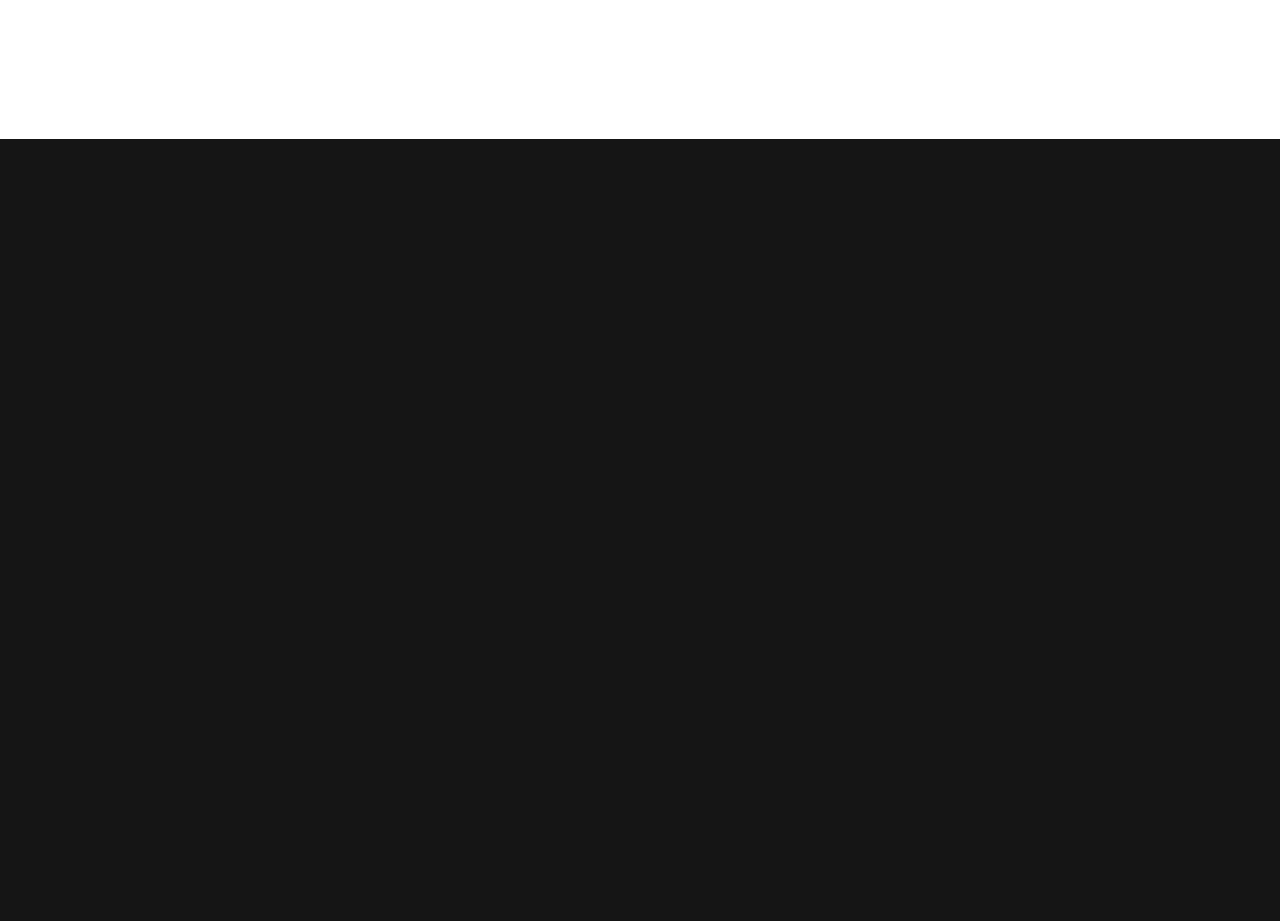
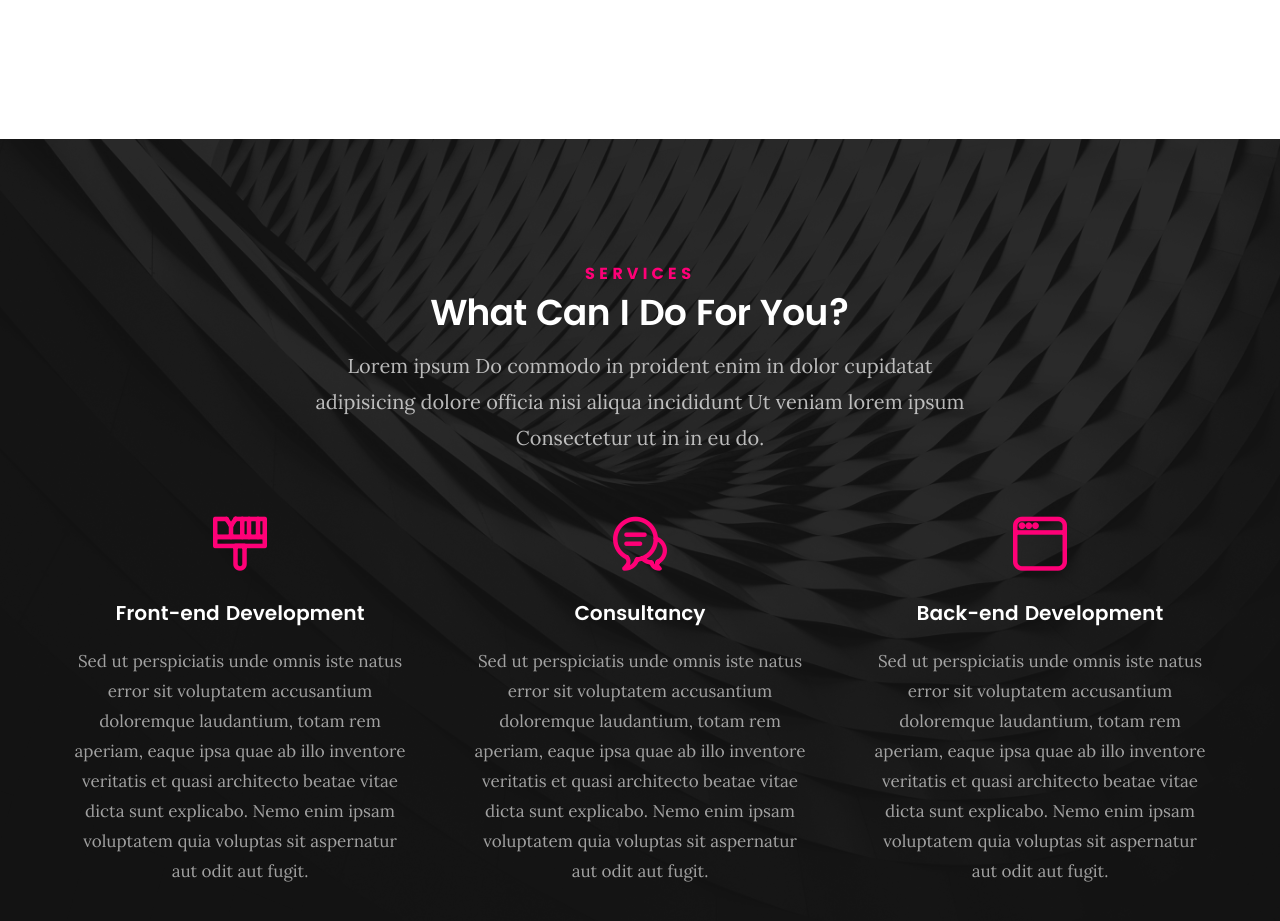
Before and after one commit to VladimirShaitan/cv_vue, a Vue app: page / in a window 1280 px wide. Shown: the part 6180-7101 px from the top of the page. Before the commit the page ends 6319 px from the top, so only its background shows below. Built offline with nearby package versions, Linux system fonts and the light colour scheme.

Commit message:
Services.vue component added

```diff
--- a/src/App.vue
+++ b/src/App.vue
@@ -7,6 +7,7 @@
         <About />
         <Resume />
         <Portfolio />
+        <Services />
   </div>
 
 
@@ -19,6 +20,7 @@
   import About from './components/About';
   import Resume from './components/Resume';
   import Portfolio from './components/Portfolio';
+  import Services from './components/Services';
 
 export default {
   name: 'app',
@@ -27,7 +29,9 @@ export default {
     Intro,
     About,
     Resume,
-    Portfolio
+    Portfolio,
+    Services
+
   }
 
 }
--- /dev/null
+++ b/src/assets/JSON/services.json
@@ -0,0 +1,17 @@
+[
+  {
+    "name": "Front-end Development",
+    "icon": "icon-paint-brush",
+    "description": "Sed ut perspiciatis unde omnis iste natus error sit voluptatem accusantium doloremque laudantium, totam rem aperiam, eaque ipsa quae ab illo inventore veritatis et quasi architecto beatae vitae dicta sunt explicabo. Nemo enim ipsam voluptatem quia voluptas sit aspernatur aut odit aut fugit."
+  },
+  {
+    "name": "Consultancy",
+    "icon": "icon-chat",
+    "description": "Sed ut perspiciatis unde omnis iste natus error sit voluptatem accusantium doloremque laudantium, totam rem aperiam, eaque ipsa quae ab illo inventore veritatis et quasi architecto beatae vitae dicta sunt explicabo. Nemo enim ipsam voluptatem quia voluptas sit aspernatur aut odit aut fugit."
+  },
+  {
+    "name": "Back-end Development",
+    "icon": "icon-window",
+    "description": "Sed ut perspiciatis unde omnis iste natus error sit voluptatem accusantium doloremque laudantium, totam rem aperiam, eaque ipsa quae ab illo inventore veritatis et quasi architecto beatae vitae dicta sunt explicabo. Nemo enim ipsam voluptatem quia voluptas sit aspernatur aut odit aut fugit."
+  }
+]
--- /dev/null
+++ b/src/components/Services.vue
@@ -0,0 +1,46 @@
+<template>
+    <section id="services">
+        <div class="overlay"></div>
+        <div class="row section-intro">
+            <div class="col-twelve">
+                <h5>Services</h5>
+                <h1>What Can I Do For You?</h1>
+                <p class="lead">Lorem ipsum Do commodo in proident enim in dolor cupidatat adipisicing dolore officia nisi aliqua incididunt Ut veniam lorem ipsum Consectetur ut in in eu do.</p>
+            </div>
+        </div> <!-- /section-intro -->
+        <div class="row services-content">
+            <div class="services-list">
+
+                <template v-for="(service, index) in services">
+                    <div class="service" :key="index">
+                        <span class="icon"><i :class="service.icon"></i></span>
+                        <div class="service-content">
+                            <h3>{{service.name}}</h3>
+                            <p class="desc">{{service.description}}</p>
+                        </div>
+                    </div> <!-- /service -->
+                </template>
+
+            </div> <!-- /services-list -->
+        </div> <!-- /services-content -->
+    </section> <!-- /services -->
+</template>
+
+
+
+<script>
+    import services from '../assets/JSON/services.json';
+
+    export default {
+        name: "Services",
+        data() {
+            return {
+                services: services
+            }
+        }
+    }
+</script>
+
+<style scoped>
+
+</style>
```
Also changed, not shown: src/assets/css/main.css.
